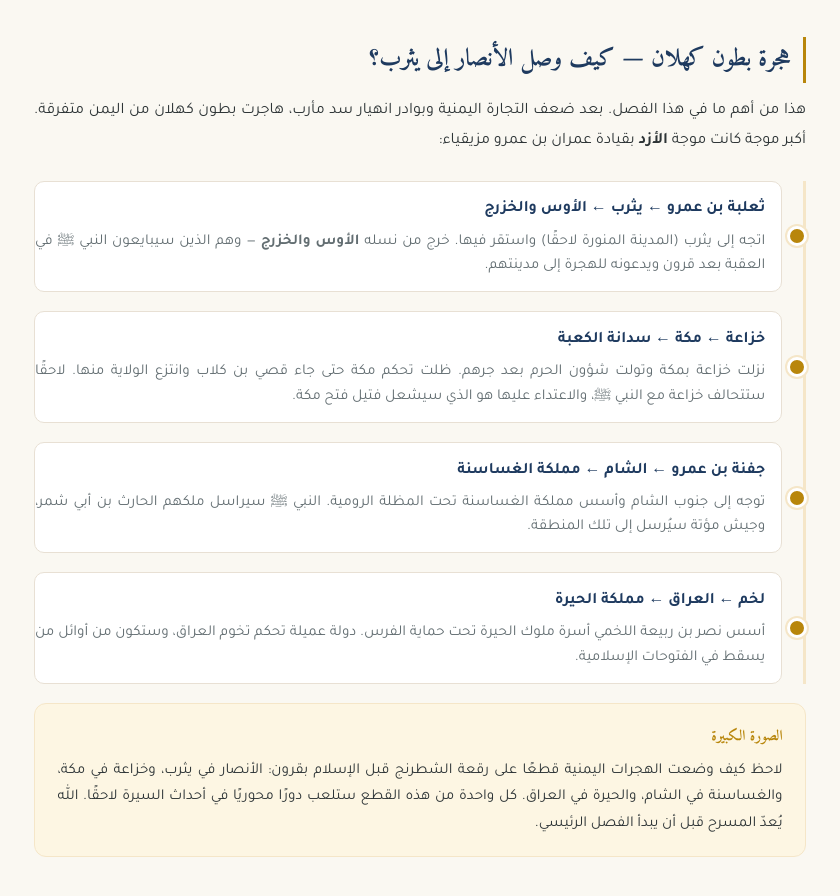
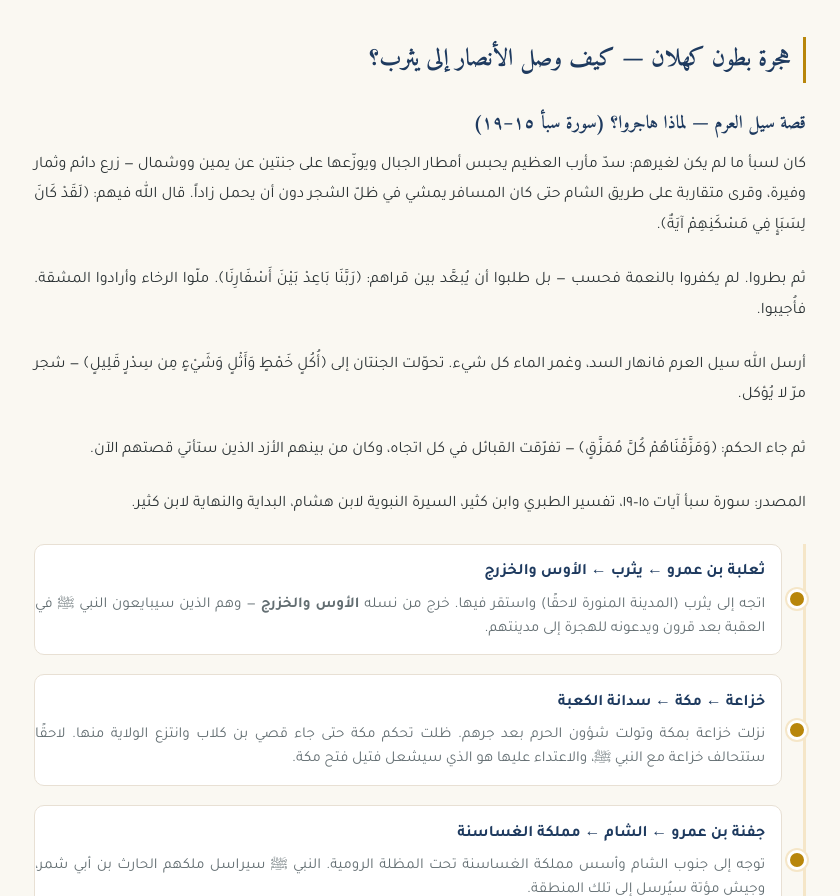
Before and after one commit to Fast-Reads/sirah, a plain HTML site: page mowqe-al-arab.html in a window 1280 px wide. Shown: the part 4352-5248 px from the top of the page, without its empty margins (220-1060 px from the left). Drawn offline with Linux system fonts and the light colour scheme.

Commit message:
add sayl al-aram story to mowqe-al-arab

```diff
--- a/mowqe-al-arab.html
+++ b/mowqe-al-arab.html
@@ -735,10 +735,24 @@
 
     <section>
       <h2>هجرة بطون كهلان — كيف وصل الأنصار إلى يثرب؟</h2>
+
+      <h3>قصة سيل العرم — لماذا هاجروا؟ (سورة سبأ ١٥–١٩)</h3>
       <p>
-        هذا من أهم ما في هذا الفصل. بعد ضعف التجارة اليمنية وبوادر انهيار سد مأرب، هاجرت
-        بطون كهلان من اليمن متفرقة. أكبر موجة كانت موجة <strong>الأزد</strong> بقيادة عمران بن عمرو مزيقياء:
+        كان لسبأ ما لم يكن لغيرهم: سدّ مأرب العظيم يحبس أمطار الجبال ويوزّعها على جنتين عن يمين ووشمال — زرع دائم وثمار وفيرة، وقرى متقاربة على طريق الشام حتى كان المسافر يمشي في ظلّ الشجر دون أن يحمل زاداً. قال الله فيهم: ﴿لَقَدْ كَانَ لِسَبَإٍ فِي مَسْكَنِهِمْ آيَةٌ﴾.
       </p>
+      <p>
+        ثم بطروا. لم يكفروا بالنعمة فحسب — بل طلبوا أن يُبعَّد بين قراهم: ﴿رَبَّنَا بَاعِدْ بَيْنَ أَسْفَارِنَا﴾. ملّوا الرخاء وأرادوا المشقة. فأُجيبوا.
+      </p>
+      <p>
+        أرسل الله سيل العرم فانهار السد، وغمر الماء كل شيء. تحوّلت الجنتان إلى ﴿أُكُلٍ خَمْطٍ وَأَثْلٍ وَشَيْءٍ مِن سِدْرٍ قَلِيلٍ﴾ — شجر مرّ لا يُؤكل.
+      </p>
+      <p>
+        ثم جاء الحكم: ﴿وَمَزَّقْنَاهُمْ كُلَّ مُمَزَّقٍ﴾ — تفرّقت القبائل في كل اتجاه، وكان من بينهم الأزد الذين ستأتي قصتهم الآن.
+      </p>
+      <p>
+        المصدر: سورة سبأ آيات ١٥–١٩، تفسير الطبري وابن كثير، السيرة النبوية لابن هشام، البداية والنهاية لابن كثير.
+      </p>
+
       <div class="flowline">
         <div class="flow-item">
           <p class="flow-title">ثعلبة بن عمرو ← يثرب ← الأوس والخزرج</p>
```
